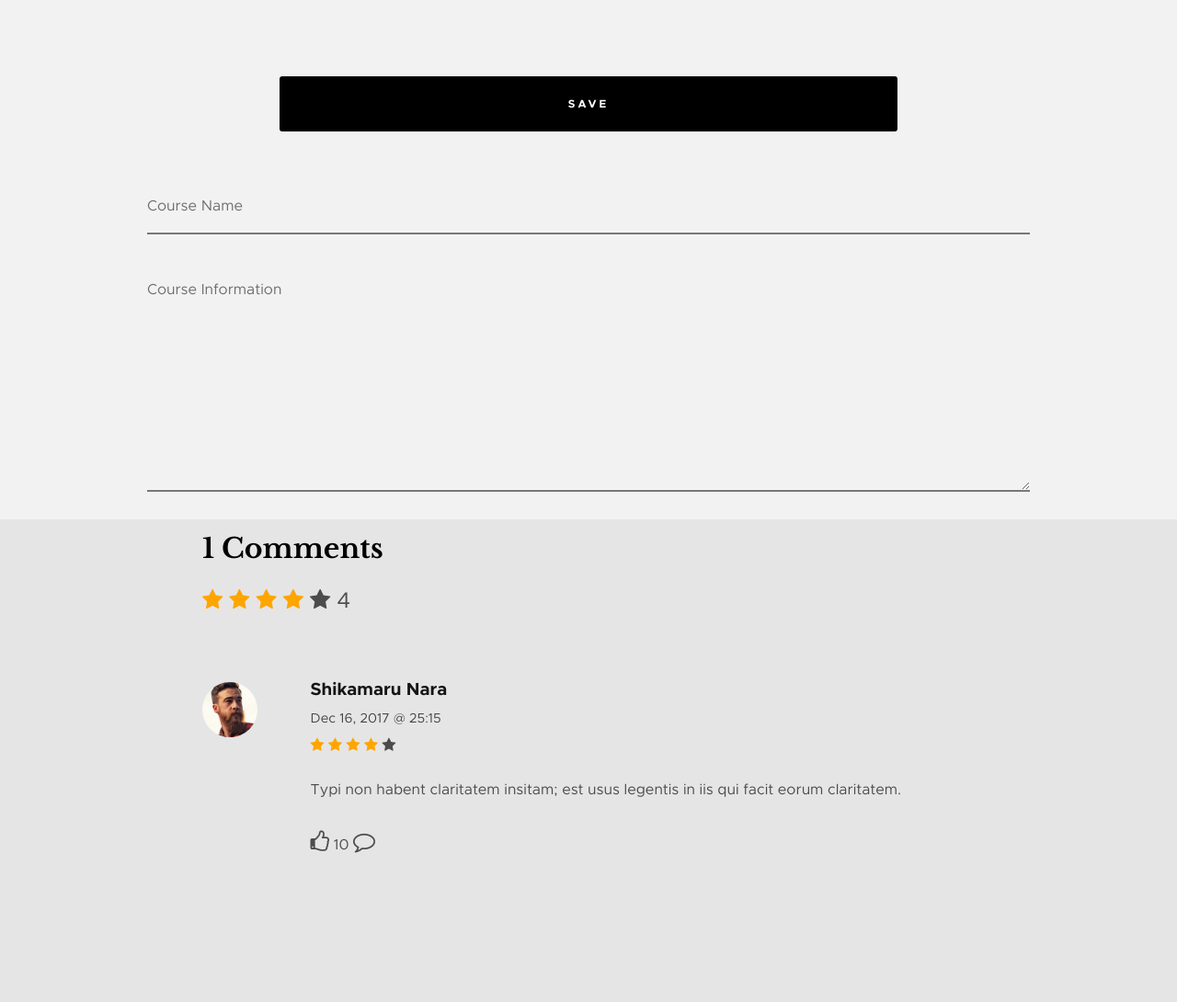
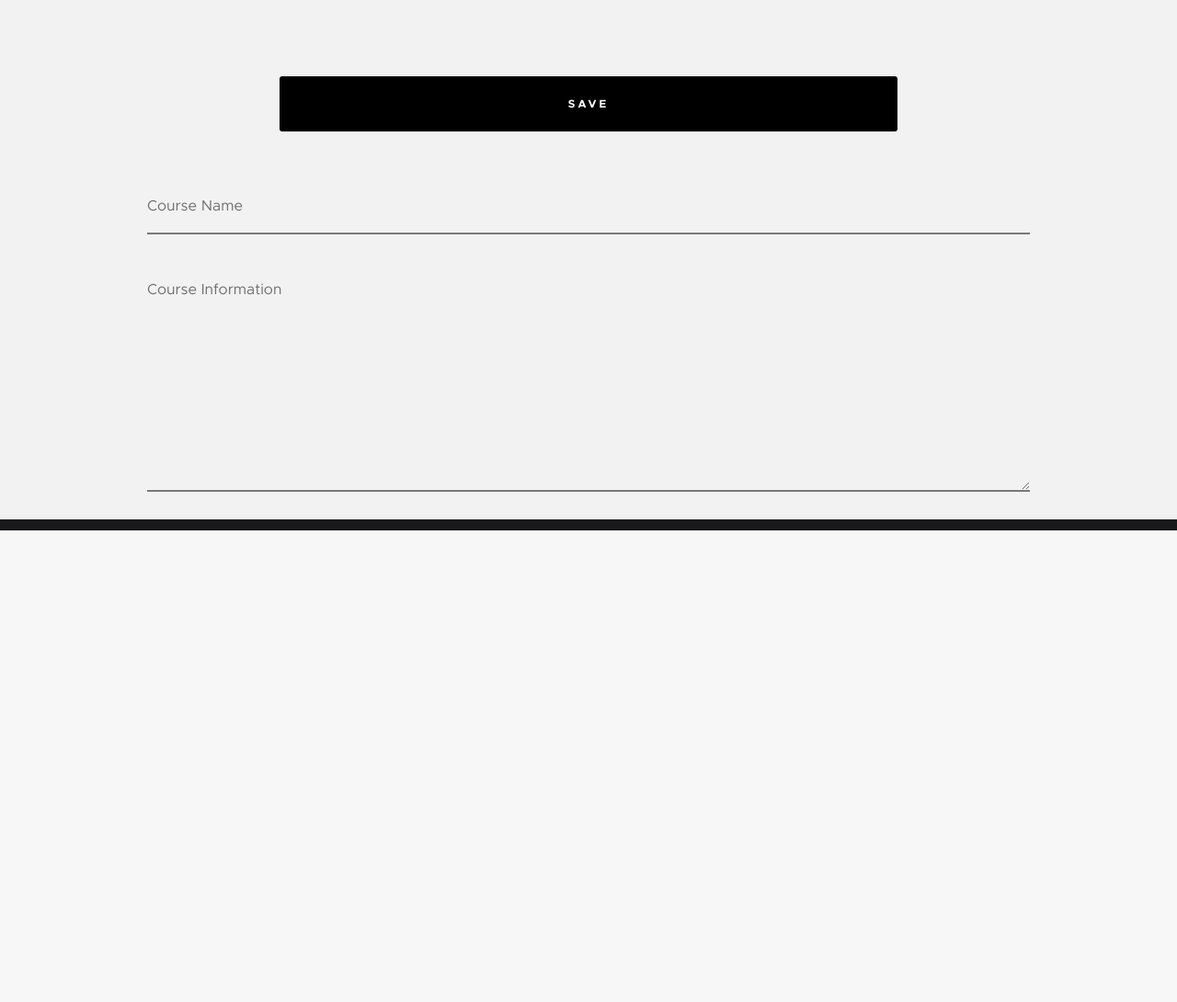
Before and after one commit to yeeh1616/TcsDesignProject, a Python web app: template app/templates/module/edit_info.html in a window 1280 px wide. Shown: the part 223-1313 px from the top of the page at 92% size. After the commit the page ends 800 px from the top, so only its background shows below. Run offline with Jinja, Linux system fonts and the light colour scheme; the template is opened without the code that fills it, so the values that code supplies are empty; some libraries are stand-ins or nearby versions.

Commit message:
edit comments and comments like button

```diff
--- a/app/templates/module/edit_info.html
+++ b/app/templates/module/edit_info.html
@@ -104,69 +104,69 @@
 
         <!-- comments
         ================================================== -->
-        <div class="comments-wrap">
-
-            <div id="comments" class="row">
-                <div class="col-full">
-
-                    <h3 class="h2">1 Comments</h3>
-					<div style="font-size:24px" class="rating">
-						<span  class="fa fa-star checked"></span>
-						<span class="fa fa-star checked"></span>
-						<span class="fa fa-star checked"></span>
-						<span class="fa fa-star checked"></span>
-						<span class="fa fa-star"></span>
-						4
-					</div>
-
-                    <!-- commentlist -->
-                    <ol class="commentlist">
-
-
-                        <li class="depth-1 comment">
-
-                            <div class="comment__avatar">
-                                <img width="50" height="50" class="avatar" src="../../static/home/images/avatars/user-02.jpg" alt="">
-                            </div>
-
-                            <div class="comment__content">
-
-                                <div class="comment__info">
-                                <cite>Shikamaru Nara</cite>
-                                <div class="comment__meta">
-                                    <time class="comment-time">Dec 16, 2017 @ 25:15</time>
-                                </div>
-                                </div>
-								<div class="rating">
-									<span class="fa fa-star checked"></span>
-									<span class="fa fa-star checked"></span>
-									<span class="fa fa-star checked"></span>
-									<span class="fa fa-star checked"></span>
-									<span class="fa fa-star"></span>
-								</div>
-
-                                <div class="comment__text">
-                                <p>Typi non habent claritatem insitam; est usus legentis in iis qui facit eorum claritatem.</p>
-								<i style="font-size:24px" class="fa">&#xf087;</i>
-								10
-								<i style="font-size:24px" class="fa">&#xf0e5;</i>
-
-                                </div>
-
-                            </div>
-
-
-                        </li>  <!-- end comment level 1 -->
-
-                    </ol> <!-- end commentlist -->
-
-
-
-
-                </div> <!-- end col-full -->
-
-            </div> <!-- end row comments -->
-        </div> <!-- end comments-wrap -->
+{#        <div class="comments-wrap">#}
+{##}
+{#            <div id="comments" class="row">#}
+{#                <div class="col-full">#}
+{##}
+{#                    <h3 class="h2">1 Comments</h3>#}
+{#					<div style="font-size:24px" class="rating">#}
+{#						<span  class="fa fa-star checked"></span>#}
+{#						<span class="fa fa-star checked"></span>#}
+{#						<span class="fa fa-star checked"></span>#}
+{#						<span class="fa fa-star checked"></span>#}
+{#						<span class="fa fa-star"></span>#}
+{#						4#}
+{#					</div>#}
+{##}
+{#                    <!-- commentlist -->#}
+{#                    <ol class="commentlist">#}
+{##}
+{#                        #}
+{#                        <li class="depth-1 comment">#}
+{##}
+{#                            <div class="comment__avatar">#}
+{#                                <img width="50" height="50" class="avatar" src="../../static/home/images/avatars/user-02.jpg" alt="">#}
+{#                            </div>#}
+{##}
+{#                            <div class="comment__content">#}
+{##}
+{#                                <div class="comment__info">#}
+{#                                <cite>Shikamaru Nara</cite>#}
+{#                                <div class="comment__meta">#}
+{#                                    <time class="comment-time">Dec 16, 2017 @ 25:15</time>#}
+{#                                </div>#}
+{#                                </div>#}
+{#								<div class="rating">#}
+{#									<span class="fa fa-star checked"></span>#}
+{#									<span class="fa fa-star checked"></span>#}
+{#									<span class="fa fa-star checked"></span>#}
+{#									<span class="fa fa-star checked"></span>#}
+{#									<span class="fa fa-star"></span>#}
+{#								</div>#}
+{#									#}
+{#                                <div class="comment__text">#}
+{#                                <p>Typi non habent claritatem insitam; est usus legentis in iis qui facit eorum claritatem.</p>#}
+{#								<i style="font-size:24px" class="fa">&#xf087;</i>#}
+{#								10#}
+{#								<i style="font-size:24px" class="fa">&#xf0e5;</i>#}
+{#									#}
+{#                                </div>#}
+{##}
+{#                            </div>#}
+{#					#}
+{##}
+{#                        </li>  <!-- end comment level 1 -->#}
+{##}
+{#                    </ol> <!-- end commentlist -->#}
+{##}
+{##}
+{#                    #}
+{##}
+{#                </div> <!-- end col-full -->#}
+{##}
+{#            </div> <!-- end row comments -->#}
+{#        </div> <!-- end comments-wrap -->#}
 
     </section> <!-- s-content -->
 
--- a/app/templates/module/module_info_student.html
+++ b/app/templates/module/module_info_student.html
@@ -296,9 +296,9 @@
                                     </div>
                                     <div class="comment__text">
                                     <p>{{ comment.content }}</p>
-                                    <i style="font-size:24px" class="fa">&#xf087;</i>
-                                    10
-                                    <i style="font-size:24px" class="fa">&#xf0e5;</i>
+{#                                    <i style="font-size:24px" class="fa">&#xf087;</i>#}
+{#                                    10#}
+{#                                    <i style="font-size:24px" class="fa">&#xf0e5;</i>#}
 
                                     </div>
 
--- a/app/templates/module/module_info_teacher.html
+++ b/app/templates/module/module_info_teacher.html
@@ -311,9 +311,9 @@
 
                                 <div class="comment__text">
                                     <p>{{ comment.content }}</p>
-                                    <i style="font-size:24px" class="fa">&#xf087;</i>
-                                    10
-                                    <i style="font-size:24px" class="fa">&#xf0e5;</i>
+{#                                    <i style="font-size:24px" class="fa">&#xf087;</i>#}
+{#                                    10#}
+{#                                    <i style="font-size:24px" class="fa">&#xf0e5;</i>#}
 
                                 </div>
 
```
